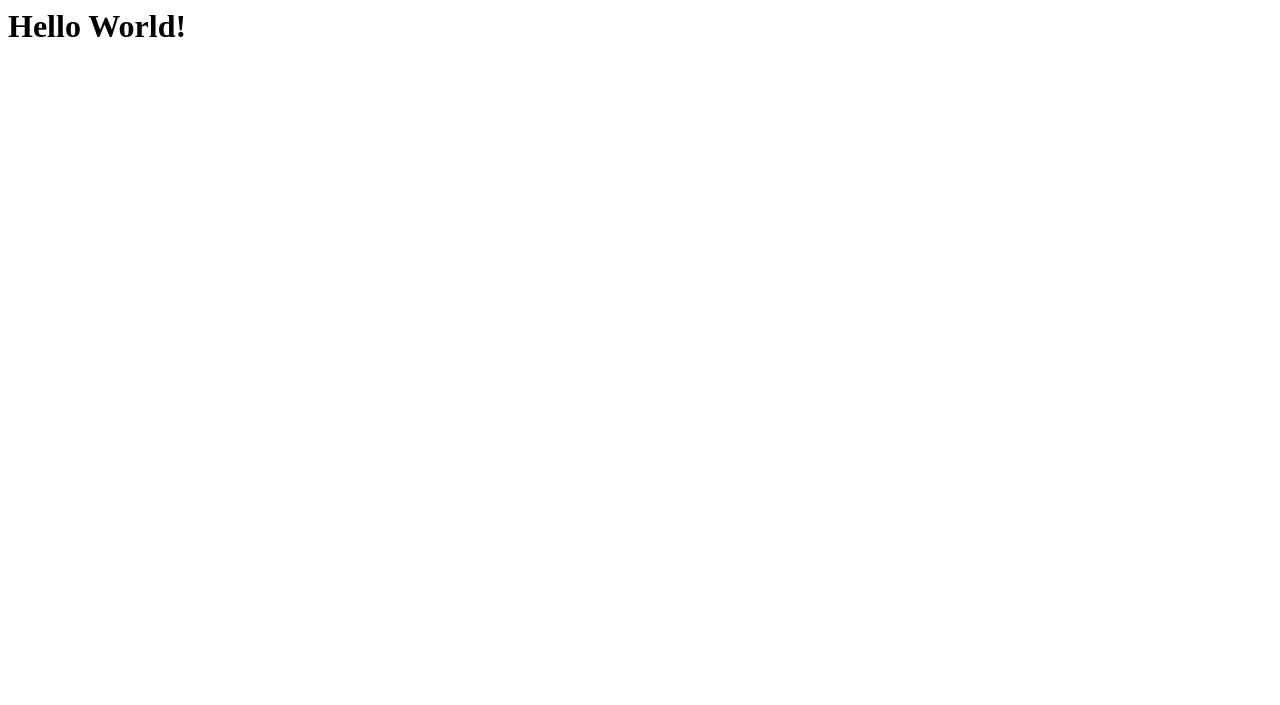
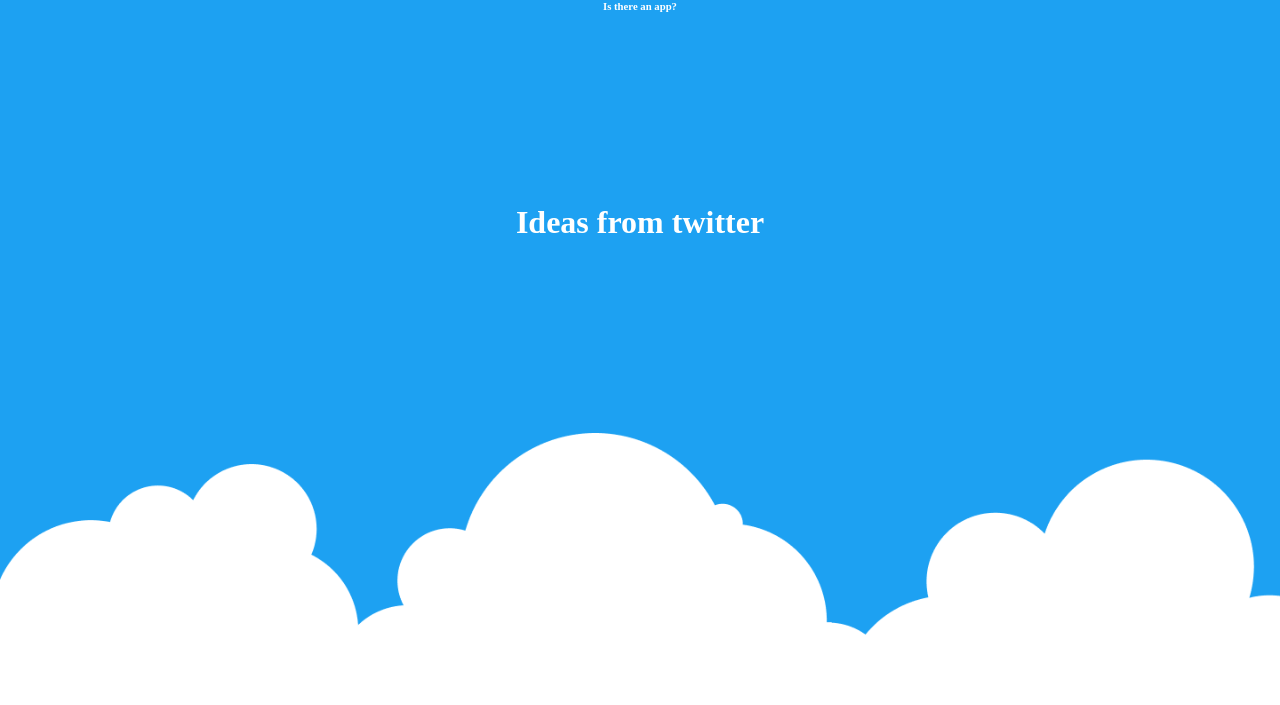
Before and after one commit to VladKriuch/isthereanapp, a plain HTML site: page index.html in a window 1280 px wide. Drawn offline with Linux system fonts and the light colour scheme; a web font is replaced by a local one.

Commit message:
ITA-GithubBot: Upload index.html

```diff
--- a/index.html
+++ b/index.html
@@ -1 +1,41 @@
-<h1>Hello World!</h1>
+<!DOCTYPE HTML>
+<html>
+	<head>
+		<title>Is there an app</title>
+		<meta charset="utf-8" />
+		<link rel="stylesheet" type="text/css" href="styles.css" />
+		<link href='https://fonts.googleapis.com/css?family=Darker Grotesque' rel='stylesheet'>
+	</head>
+	<body >
+
+		<!-- Header -->
+			<div class="header-div">
+				<div class="header-logo">
+					<h6 class="header-h6">
+						Is there an app?
+					</h6>
+				</div>
+
+				<div class="header-title">
+					<div class="header-title-group">
+						<h1 class="header-h1">
+							Ideas from twitter
+						</h1>
+					</div>
+				</div>
+				<div class="header-clouds">
+					<img id="clouds" src="images/clouds.png"/>
+				</div>
+			</div>
+
+		<!-- Main -->
+			<div>
+
+			</div>
+
+		<!-- Footer -->
+			<div>
+			</div>
+
+	</body>
+</html>
```
